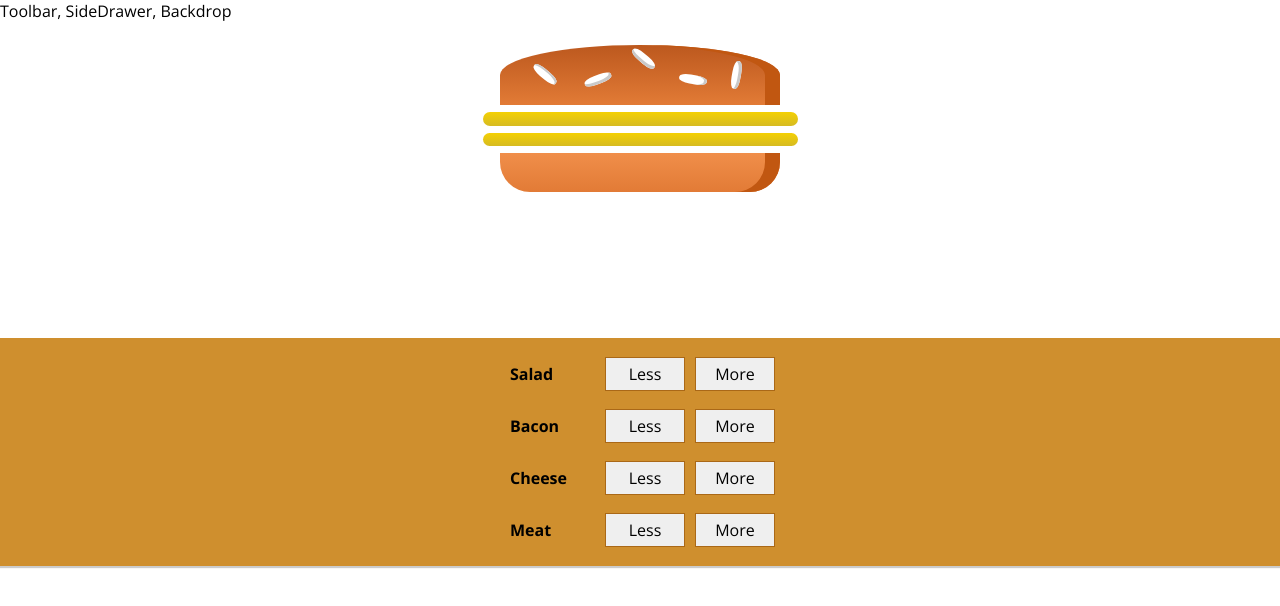
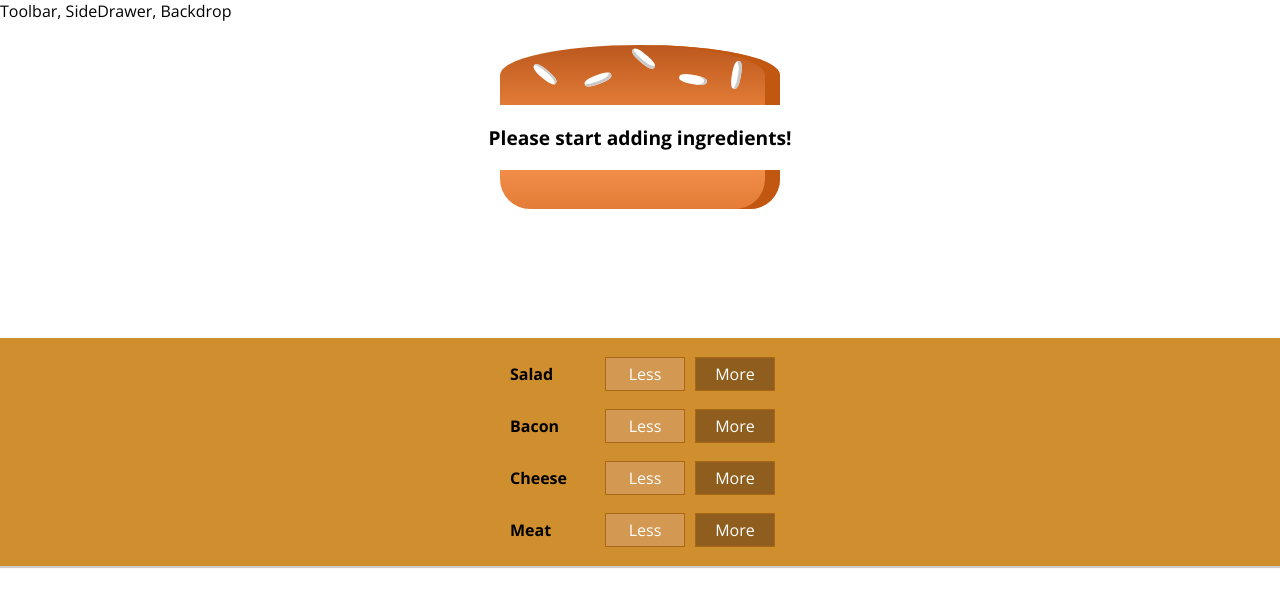
Before and after one commit to vbuirski/react-burger-builder, a React (Create React App) app: page / in a window 1280 px wide. Shown: the top 606 px of the page. Built offline with nearby package versions, Linux system fonts and the light colour scheme.

Commit message:
Adding classNames to BuildControl

```diff
--- a/src/components/Burger/BuildControls/BuildControl/BuildControl.js
+++ b/src/components/Burger/BuildControls/BuildControl/BuildControl.js
@@ -5,8 +5,8 @@ import classes from './BuildControl.module.css';
 const buildControl = (props) => (
  <div className={classes.BuildControl}>
      <div className={classes.Label}>{props.label}</div>
-     <button>Less</button>
-     <button>More</button>
+     <button className={classes.Less}>Less</button>
+     <button className={classes.More}>More</button>
  </div>
 );
 
--- a/src/containers/BurgerBuilder/BurgerBuilder.js
+++ b/src/containers/BurgerBuilder/BurgerBuilder.js
@@ -10,7 +10,7 @@ class BurgerBuilder extends Component {
         ingredients: {
             salad: 0,
             bacon: 0,
-            cheese: 2,
+            cheese: 0,
             meat: 0
         }
     }
```
